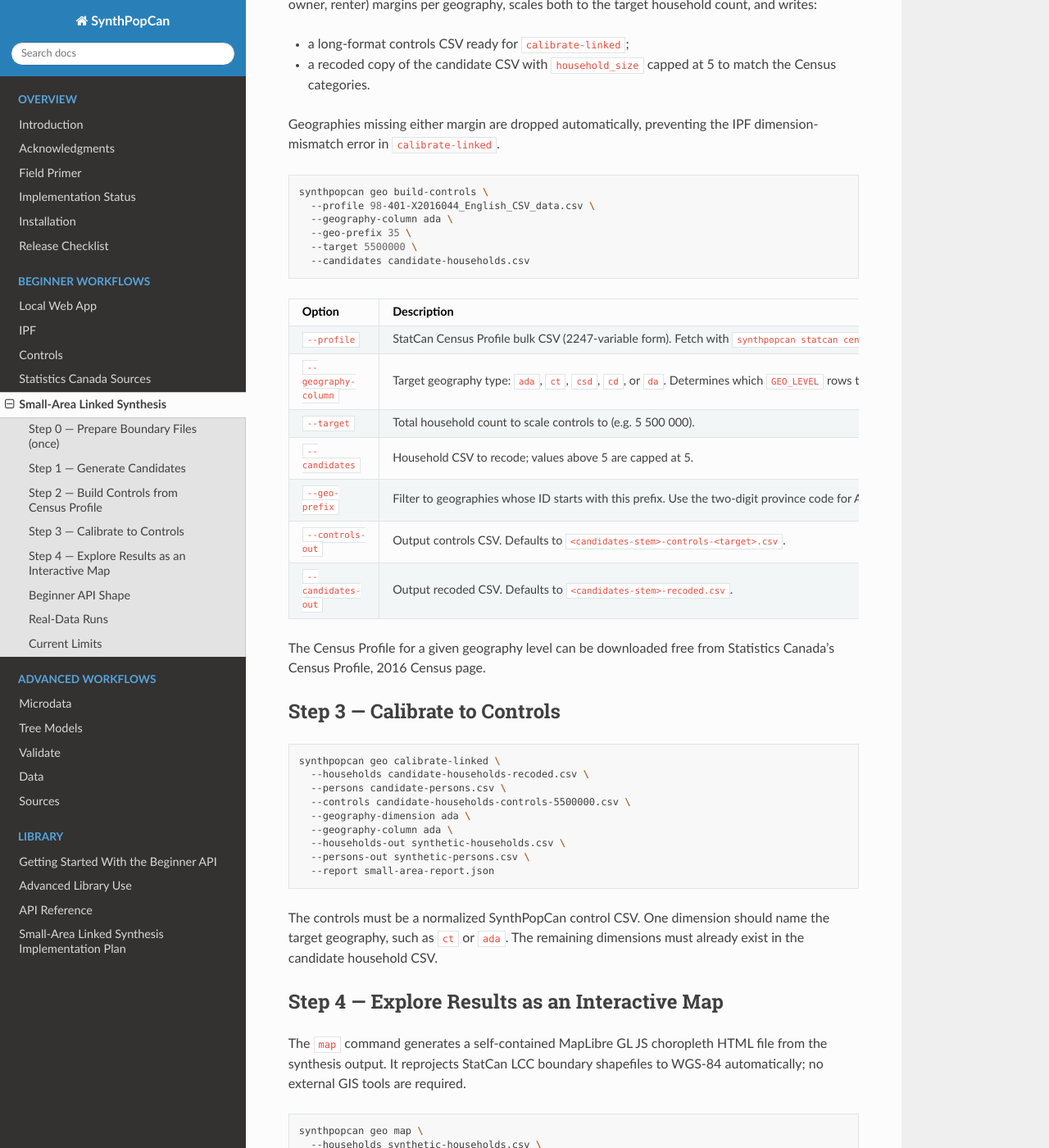
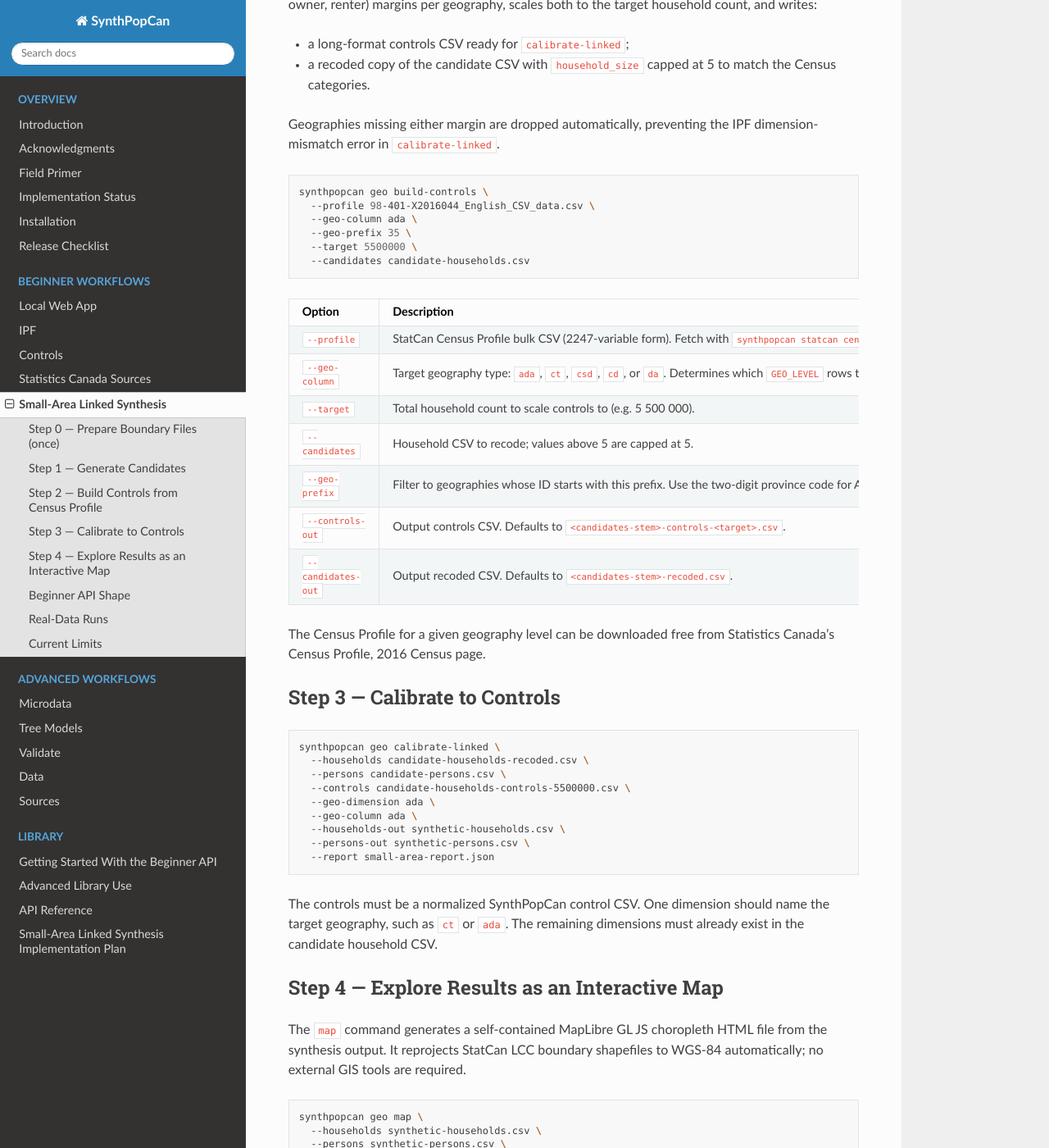
Before and after one commit to dlq/synthpopcan, a Sphinx documentation site: the page built from docs/small-area.md, in a window 1280 px wide and 1400 px high, scrolled down 1524 px. Shown: the whole window at 82% size. Built offline with Sphinx 7.4.7 and the Read the Docs theme 3.1.0, drawn with Linux system fonts in a browser that asks for light colours; some of the changed text lies outside the part shown.

Commit message:
refactor: rename --geography-* CLI flags to --geo-* for consistency
All `--geography-column`, `--geography-columns`, `--geography-dimension`,
`--geography-value`, and `--geography-id-field` options are renamed to their
`--geo-*` equivalents across all commands. Internal API function signatures
(filter_training_sample_by_geography, geography_filter_manifest, etc.) and
library keyword argument names are unchanged.

````diff
--- a/docs/small-area.md
+++ b/docs/small-area.md
@@ -81,7 +81,7 @@ dimension-mismatch error in `calibrate-linked`.
 ```bash
 synthpopcan geo build-controls \
   --profile 98-401-X2016044_English_CSV_data.csv \
-  --geography-column ada \
+  --geo-column ada \
   --geo-prefix 35 \
   --target 5500000 \
   --candidates candidate-households.csv
@@ -90,7 +90,7 @@ synthpopcan geo build-controls \
 | Option | Description |
 | --- | --- |
 | `--profile` | StatCan Census Profile bulk CSV (2247-variable form). Fetch with `synthpopcan statcan census-profile fetch --geo-level ada`. |
-| `--geography-column` | Target geography type: `ada`, `ct`, `csd`, `cd`, or `da`. Determines which `GEO_LEVEL` rows to read. |
+| `--geo-column` | Target geography type: `ada`, `ct`, `csd`, `cd`, or `da`. Determines which `GEO_LEVEL` rows to read. |
 | `--target` | Total household count to scale controls to (e.g. 5 500 000). |
 | `--candidates` | Household CSV to recode; values above 5 are capped at 5. |
 | `--geo-prefix` | Filter to geographies whose ID starts with this prefix. Use the two-digit province code for ADAs (e.g. `35`=Ontario, `24`=Quebec) or the three-digit CMA code for CTs (e.g. `535`=Toronto, `462`=Montreal). |
@@ -107,8 +107,8 @@ synthpopcan geo calibrate-linked \
   --households candidate-households-recoded.csv \
   --persons candidate-persons.csv \
   --controls candidate-households-controls-5500000.csv \
-  --geography-dimension ada \
-  --geography-column ada \
+  --geo-dimension ada \
+  --geo-column ada \
   --households-out synthetic-households.csv \
   --persons-out synthetic-persons.csv \
   --report small-area-report.json
@@ -129,7 +129,7 @@ synthpopcan geo map \
   --households synthetic-households.csv \
   --persons synthetic-persons.csv \
   --boundaries /path/to/lct_000b16a_e.shp \
-  --geography-column ct
+  --geo-column ct
 ```
 
 Pass `--boundaries` either as a `.geojson` produced by `geo prepare-boundaries`
````
Also changed, not shown: docs/microdata.md (+2 -2 lines), docs/status.md (+2 -2 lines), docs/tree.md (+4 -4 lines), 11 other files.
